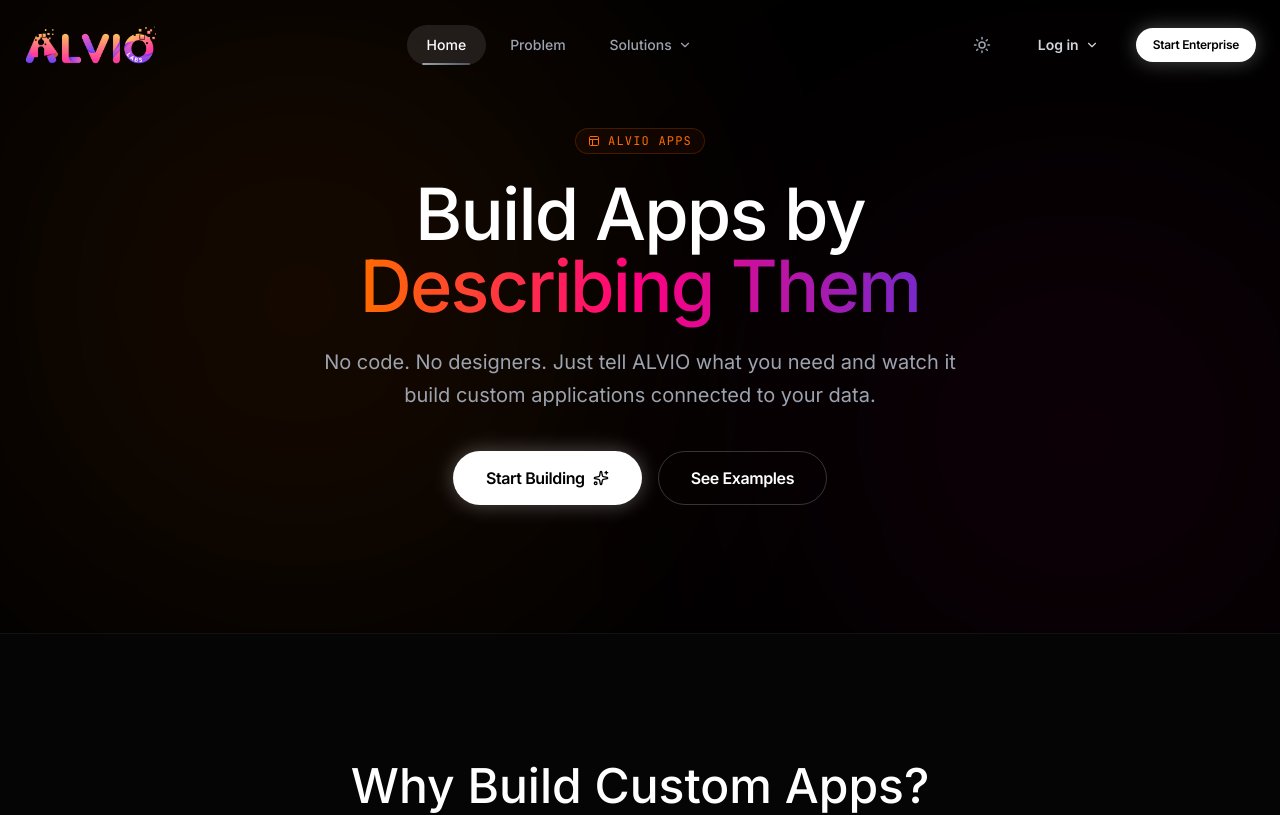
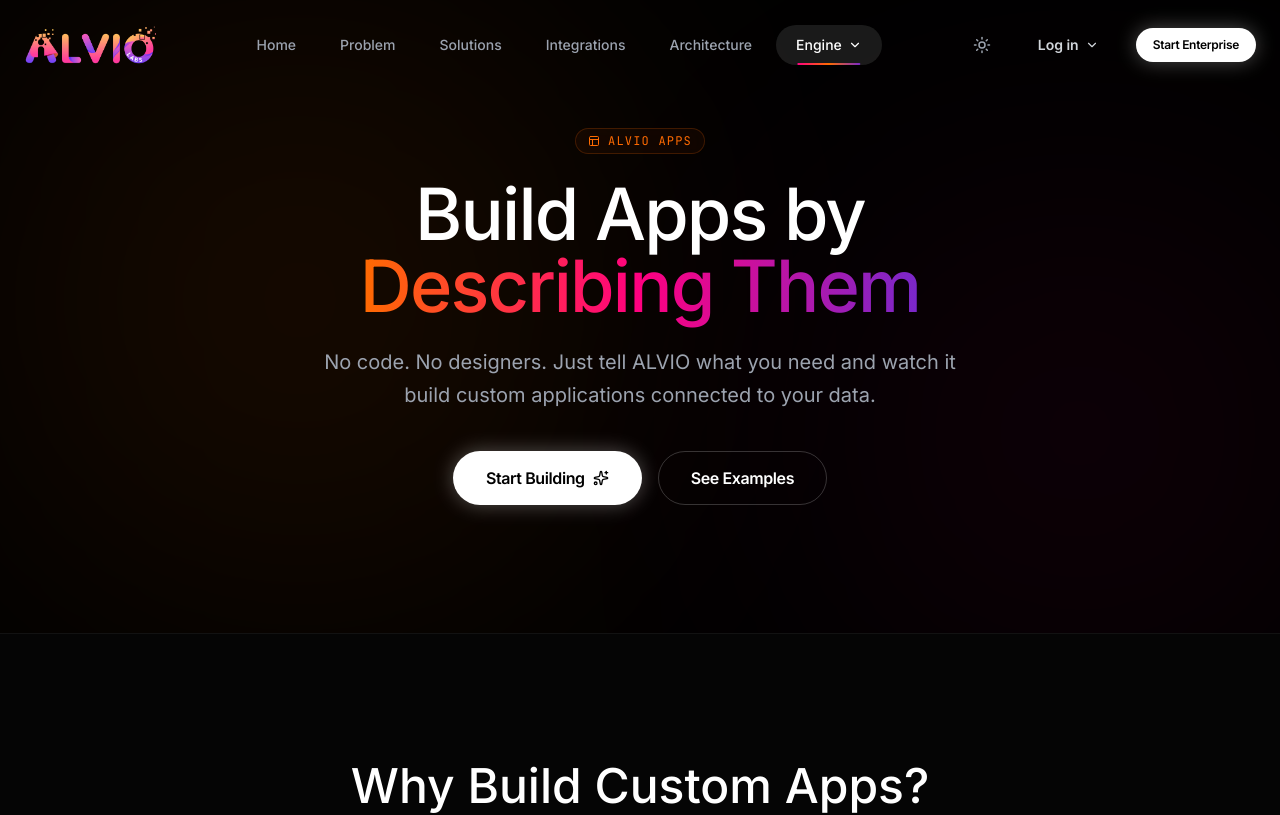
Before and after one commit to shubham-alviolabs/AlvioEnterprise, a React (Vite) app: page /apps in a window 1280 px wide. Shown: the top 815 px of the page. Built offline with nearby package versions, Linux system fonts and the light colour scheme.

Commit message:
Updated Enterprise.tsx

```diff
--- a/components/Navbar.tsx
+++ b/components/Navbar.tsx
@@ -1,7 +1,7 @@
 import React, { useState, useEffect, useRef } from 'react';
 import { Link, useLocation } from 'react-router-dom';
 import { Button } from './ui/Button';
-import { Menu, X, ChevronDown, Layout, Bot, User, Sun, Moon } from 'lucide-react';
+import { Menu, X, ChevronDown, Layout, Bot, User, Sun, Moon, Search, Zap } from 'lucide-react';
 
 export const Navbar: React.FC = () => {
   const [isScrolled, setIsScrolled] = useState(false);
@@ -73,20 +73,21 @@
   };
 
   const mainNavLinks = [
-    { href: '#', id: 'home', label: 'Home', color: 'from-gray-400 to-gray-600' },
-    { href: '#problem', id: 'problem', label: 'Problem', color: 'from-accent-orange to-red-500' },
+    { href: '/', id: 'home', label: 'Home', color: 'from-gray-400 to-gray-600', isRoute: true },
+    { href: '#problem', id: 'problem', label: 'Problem', color: 'from-accent-orange to-red-500', isRoute: false },
+    { href: '#solutions-enterprise', id: 'solutions-enterprise', label: 'Solutions', color: 'from-blue-500 to-cyan-500', isRoute: false },
+    { href: '#integrations', id: 'integrations', label: 'Integrations', color: 'from-green-500 to-emerald-500', isRoute: false },
+    { href: '#suite', id: 'suite', label: 'Architecture', color: 'from-accent-purple to-purple-600', isRoute: false },
   ];
 
   const engineSubItems = [
-    { href: '/enterprise-search', id: 'search', label: 'Enterprise Search', color: 'from-accent-pink to-pink-600', isRoute: true },
-    { href: '/apps', id: 'apps', label: 'App Builder', color: 'from-accent-orange to-orange-600', isRoute: true },
-    { href: '/agents', id: 'agents', label: 'Workflow Agents', color: 'from-accent-purple to-purple-600', isRoute: true },
-    { href: '#integrations', id: 'integrations', label: 'Integrations', color: 'from-green-500 to-emerald-500', isRoute: false },
-    { href: '#suite', id: 'suite', label: 'Architecture', color: 'from-blue-500 to-cyan-500', isRoute: false },
+    { href: '/enterprise-search', id: 'search', label: 'Enterprise Search', color: 'from-accent-pink to-pink-600', icon: Search },
+    { href: '/apps', id: 'apps', label: 'App Builder', color: 'from-accent-orange to-orange-600', icon: Layout },
+    { href: '/agents', id: 'agents', label: 'Workflow Agents', color: 'from-accent-purple to-purple-600', icon: Zap },
   ];
 
-  const isEngineActive = engineSubItems.some(item => item.id === activeSection);
-  const activeEngineItem = engineSubItems.find(item => item.id === activeSection);
+  const location = useLocation();
+  const isEngineActive = engineSubItems.some(item => location.pathname === item.href);
 
   return (
     <nav
@@ -98,47 +99,50 @@
     >
       <div className="max-w-7xl mx-auto px-6 flex items-center justify-between">
         {/* LOGO */}
-        <div className="flex items-center group cursor-pointer" onClick={() => window.scrollTo({ top: 0, behavior: 'smooth' })}>
+        <Link to="/" className="flex items-center group cursor-pointer">
            <img
              src="/logo.png"
              alt="ALVIO Labs"
              className="h-8 md:h-10 w-auto hover:scale-105 transition-all duration-500 ease-out"
            />
-        </div>
+        </Link>
 
         {/* Desktop Navigation - Apple-like Premium Design */}
         <div className="hidden lg:flex items-center gap-1">
           {mainNavLinks.map((link) => {
-            const isActive = activeSection === link.id;
-            return (
-              <a
-                key={link.href}
-                href={link.href}
-                className={`group relative px-5 py-2.5 text-sm font-medium transition-all duration-500 ease-out rounded-full ${
-                  isActive
-                    ? 'text-gray-900 dark:text-white'
-                    : 'text-gray-600 dark:text-gray-400 hover:text-gray-900 dark:hover:text-white'
-                }`}
-              >
+            const isActive = link.isRoute ? location.pathname === link.href : activeSection === link.id;
+
+            const content = (
+              <>
                 <span className="relative z-10">{link.label}</span>
-
-                {/* Active state background - Apple style */}
                 {isActive && (
                   <div className="absolute inset-0 bg-black/5 dark:bg-white/10 rounded-full transition-all duration-500 ease-out"></div>
                 )}
-
-                {/* Hover gradient glow */}
                 <div className={`absolute inset-0 opacity-0 group-hover:opacity-100 transition-all duration-500 ease-out bg-gradient-to-r ${link.color} blur-xl -z-10 scale-150`}></div>
-
-                {/* Bottom indicator for active state */}
                 <div className={`absolute bottom-0 left-1/2 -translate-x-1/2 h-0.5 rounded-full transition-all duration-500 ease-out bg-gradient-to-r ${link.color} ${
                   isActive ? 'w-[60%] opacity-100' : 'w-0 opacity-0'
                 }`}></div>
+              </>
+            );
+
+            const className = `group relative px-5 py-2.5 text-sm font-medium transition-all duration-500 ease-out rounded-full ${
+              isActive
+                ? 'text-gray-900 dark:text-white'
+                : 'text-gray-600 dark:text-gray-400 hover:text-gray-900 dark:hover:text-white'
+            }`;
+
+            return link.isRoute ? (
+              <Link key={link.href} to={link.href} className={className}>
+                {content}
+              </Link>
+            ) : (
+              <a key={link.href} href={link.href} className={className}>
+                {content}
               </a>
             );
           })}
 
-          {/* Engine Dropdown with Sub-items */}
+          {/* Engine Dropdown */}
           <div className="relative" ref={engineRef}>
             <button
               onMouseEnter={() => setEngineMenuOpen(true)}
@@ -149,20 +153,7 @@
                   : 'text-gray-600 dark:text-gray-400 hover:text-gray-900 dark:hover:text-white'
               }`}
             >
-              <span className="relative z-10">Solutions</span>
-
-              {/* Dynamic section indicator */}
-              {activeEngineItem && (
-                <span className="relative z-10 flex items-center gap-1.5">
-                  <span className="w-1 h-1 rounded-full bg-current opacity-40"></span>
-                  <span
-                    key={activeEngineItem.id}
-                    className="text-xs font-medium opacity-70 animate-in fade-in slide-in-from-left-2 duration-300"
-                  >
-                    {activeEngineItem.label}
-                  </span>
-                </span>
-              )}
+              <span className="relative z-10">Engine</span>
 
               <ChevronDown
                 size={14}
@@ -176,71 +167,77 @@
                 <div className="absolute inset-0 bg-black/5 dark:bg-white/10 rounded-full transition-all duration-500 ease-out"></div>
               )}
 
+              {/* Hover gradient glow - multicolor for Engine */}
+              <div className="absolute inset-0 opacity-0 group-hover:opacity-100 transition-all duration-500 ease-out bg-gradient-to-r from-accent-pink via-accent-orange to-accent-purple blur-xl -z-10 scale-150"></div>
+
               {/* Bottom indicator for active state */}
-              <div className={`absolute bottom-0 left-1/2 -translate-x-1/2 h-0.5 rounded-full transition-all duration-500 ease-out bg-gradient-to-r from-blue-500 via-accent-pink to-accent-purple ${
+              <div className={`absolute bottom-0 left-1/2 -translate-x-1/2 h-0.5 rounded-full transition-all duration-500 ease-out bg-gradient-to-r from-accent-pink via-accent-orange to-accent-purple ${
                 isEngineActive ? 'w-[60%] opacity-100' : 'w-0 opacity-0'
               }`}></div>
             </button>
 
-            {/* Premium Dropdown Menu */}
+            {/* Fancy Engine Dropdown Menu */}
             {engineMenuOpen && (
               <div
-                className="absolute top-full left-1/2 -translate-x-1/2 mt-3 w-80"
+                className="absolute top-full left-1/2 -translate-x-1/2 mt-3 w-96"
                 onMouseLeave={() => setEngineMenuOpen(false)}
               >
-                <div className="bg-white/95 dark:bg-black/95 backdrop-blur-3xl border border-black/5 dark:border-white/10 rounded-3xl shadow-2xl shadow-black/10 dark:shadow-black/50 overflow-hidden p-2 animate-in fade-in slide-in-from-top-2 duration-500">
+                <div className="bg-white/95 dark:bg-black/95 backdrop-blur-3xl border border-black/5 dark:border-white/10 rounded-3xl shadow-2xl shadow-black/10 dark:shadow-black/50 overflow-hidden p-3 animate-in fade-in slide-in-from-top-2 duration-500">
                   {engineSubItems.map((item, index) => {
-                    const isActive = activeSection === item.id;
-                    const className = `group relative flex items-center gap-4 p-4 rounded-2xl transition-all duration-500 ease-out ${
-                      isActive
-                        ? 'bg-black/5 dark:bg-white/10'
-                        : 'hover:bg-black/5 dark:hover:bg-white/5'
-                    }`;
+                    const isActive = location.pathname === item.href;
 
-                    const content = (
-                      <>
+                    return (
+                      <Link
+                        key={item.href}
+                        to={item.href}
+                        onClick={() => setEngineMenuOpen(false)}
+                        className={`group relative flex items-center gap-4 p-4 rounded-2xl transition-all duration-500 ease-out ${
+                          isActive
+                            ? 'bg-gradient-to-r from-black/5 to-transparent dark:from-white/10 dark:to-transparent'
+                            : 'hover:bg-black/5 dark:hover:bg-white/5'
+                        }`}
+                        style={{ animationDelay: `${index * 50}ms` }}
+                      >
+                        {/* Gradient glow on hover */}
                         <div className={`absolute inset-0 opacity-0 group-hover:opacity-100 transition-all duration-500 ease-out bg-gradient-to-r ${item.color} blur-2xl -z-10`}></div>
-                        <div className={`relative z-10 w-2 h-2 rounded-full bg-gradient-to-r ${item.color} transition-all duration-500 ease-out ${
-                          isActive ? 'scale-125 opacity-100' : 'opacity-40 group-hover:opacity-70'
-                        }`}></div>
+
+                        {/* Icon */}
+                        <div className={`relative z-10 w-12 h-12 rounded-xl bg-gradient-to-br ${item.color} opacity-10 dark:opacity-20 flex items-center justify-center transition-all duration-500 ease-out group-hover:opacity-20 dark:group-hover:opacity-30`}>
+                          <item.icon className={`w-6 h-6 text-transparent bg-clip-text bg-gradient-to-r ${item.color}`} style={{
+                            WebkitTextFillColor: 'transparent',
+                            WebkitBackgroundClip: 'text',
+                            backgroundClip: 'text'
+                          }} />
+                        </div>
+
+                        {/* Text */}
                         <div className="relative z-10 flex-1">
-                          <div className={`text-sm font-semibold transition-all duration-500 ease-out ${
+                          <div className={`text-base font-semibold transition-all duration-500 ease-out mb-1 ${
                             isActive
                               ? 'text-gray-900 dark:text-white'
                               : 'text-gray-700 dark:text-gray-300 group-hover:text-gray-900 dark:group-hover:text-white'
                           }`}>
                             {item.label}
                           </div>
+                          <div className="text-xs text-gray-500 dark:text-gray-500">
+                            {item.id === 'search' && 'Find anything across your tools'}
+                            {item.id === 'apps' && 'Build custom apps with prompts'}
+                            {item.id === 'agents' && 'Automate work with AI workflows'}
+                          </div>
                         </div>
-                        {isActive && (
-                          <div className={`w-2 h-2 rounded-full bg-gradient-to-r ${item.color} animate-pulse`}></div>
-                        )}
-                        <div className={`absolute left-0 top-1/2 -translate-y-1/2 h-8 w-1 rounded-r-full bg-gradient-to-b ${item.color} transition-all duration-500 ease-out ${
+
+                        {/* Arrow indicator */}
+                        <div className={`relative z-10 transition-all duration-500 ease-out ${
+                          isActive ? 'opacity-100' : 'opacity-0 group-hover:opacity-60'
+                        }`}>
+                          <ChevronDown size={16} className="-rotate-90" />
+                        </div>
+
+                        {/* Left border highlight on active */}
+                        <div className={`absolute left-0 top-1/2 -translate-y-1/2 h-12 w-1 rounded-r-full bg-gradient-to-b ${item.color} transition-all duration-500 ease-out ${
                           isActive ? 'opacity-100' : 'opacity-0'
                         }`}></div>
-                      </>
-                    );
-
-                    return item.isRoute ? (
-                      <Link
-                        key={item.href}
-                        to={item.href}
-                        onClick={() => setEngineMenuOpen(false)}
-                        className={className}
-                        style={{ animationDelay: `${index * 50}ms` }}
-                      >
-                        {content}
                       </Link>
-                    ) : (
-                      <a
-                        key={item.href}
-                        href={item.href}
-                        onClick={() => setEngineMenuOpen(false)}
-                        className={className}
-                        style={{ animationDelay: `${index * 50}ms` }}
-                      >
-                        {content}
-                      </a>
                     );
                   })}
                 </div>
@@ -337,58 +334,56 @@
       {mobileMenuOpen && (
         <div className="absolute top-full left-0 right-0 bg-white/95 dark:bg-black/95 backdrop-blur-3xl border-b border-gray-200 dark:border-white/10 p-6 lg:hidden flex flex-col gap-4 animate-slide-up-fade shadow-2xl">
           {mainNavLinks.map((link) => {
-            const isActive = activeSection === link.id;
-            return (
+            const isActive = link.isRoute ? location.pathname === link.href : activeSection === link.id;
+
+            const content = (
+              <span className={`relative text-lg font-medium py-2 pl-4 border-l-2 transition-all duration-500 ease-out block ${
+                isActive
+                  ? 'text-gray-900 dark:text-white border-current'
+                  : 'text-gray-700 dark:text-gray-300 border-transparent hover:text-gray-900 dark:hover:text-white hover:border-current'
+              }`}>
+                {link.label}
+              </span>
+            );
+
+            return link.isRoute ? (
+              <Link
+                key={link.href}
+                to={link.href}
+                onClick={() => setMobileMenuOpen(false)}
+              >
+                {content}
+              </Link>
+            ) : (
               <a
                 key={link.href}
                 href={link.href}
                 onClick={() => setMobileMenuOpen(false)}
-                className={`relative text-lg font-medium py-2 pl-4 border-l-2 transition-all duration-500 ease-out ${
-                  isActive
-                    ? 'text-gray-900 dark:text-white border-current'
-                    : 'text-gray-700 dark:text-gray-300 border-transparent hover:text-gray-900 dark:hover:text-white hover:border-current'
-                }`}
               >
-                {link.label}
+                {content}
               </a>
             );
           })}
 
           <div className="pl-4">
-            <div className="text-xs font-semibold text-gray-500 dark:text-gray-400 uppercase tracking-wider mb-3">Solutions</div>
+            <div className="text-xs font-semibold text-gray-500 dark:text-gray-400 uppercase tracking-wider mb-3">Engine</div>
             {engineSubItems.map((item) => {
-              const isActive = activeSection === item.id;
-              const className = `flex items-center gap-3 text-base font-medium py-2 pl-4 border-l-2 transition-all duration-500 ease-out ${
-                isActive
-                  ? 'text-gray-900 dark:text-white border-current'
-                  : 'text-gray-700 dark:text-gray-300 border-transparent hover:text-gray-900 dark:hover:text-white hover:border-current'
-              }`;
+              const isActive = location.pathname === item.href;
 
-              const content = (
-                <>
-                  <span className={`w-1.5 h-1.5 rounded-full bg-gradient-to-r ${item.color} ${isActive ? 'opacity-100' : 'opacity-40'}`}></span>
-                  <span>{item.label}</span>
-                </>
-              );
-
-              return item.isRoute ? (
+              return (
                 <Link
                   key={item.href}
                   to={item.href}
                   onClick={() => setMobileMenuOpen(false)}
-                  className={className}
+                  className={`flex items-center gap-3 text-base font-medium py-2 pl-4 border-l-2 transition-all duration-500 ease-out ${
+                    isActive
+                      ? 'text-gray-900 dark:text-white border-current'
+                      : 'text-gray-700 dark:text-gray-300 border-transparent hover:text-gray-900 dark:hover:text-white hover:border-current'
+                  }`}
                 >
-                  {content}
+                  <item.icon size={16} className={`${isActive ? 'opacity-100' : 'opacity-60'}`} />
+                  <span>{item.label}</span>
                 </Link>
-              ) : (
-                <a
-                  key={item.href}
-                  href={item.href}
-                  onClick={() => setMobileMenuOpen(false)}
-                  className={className}
-                >
-                  {content}
-                </a>
               );
             })}
           </div>
```
Also changed, not shown: components/Enterprise.tsx (+8 -7 lines).
